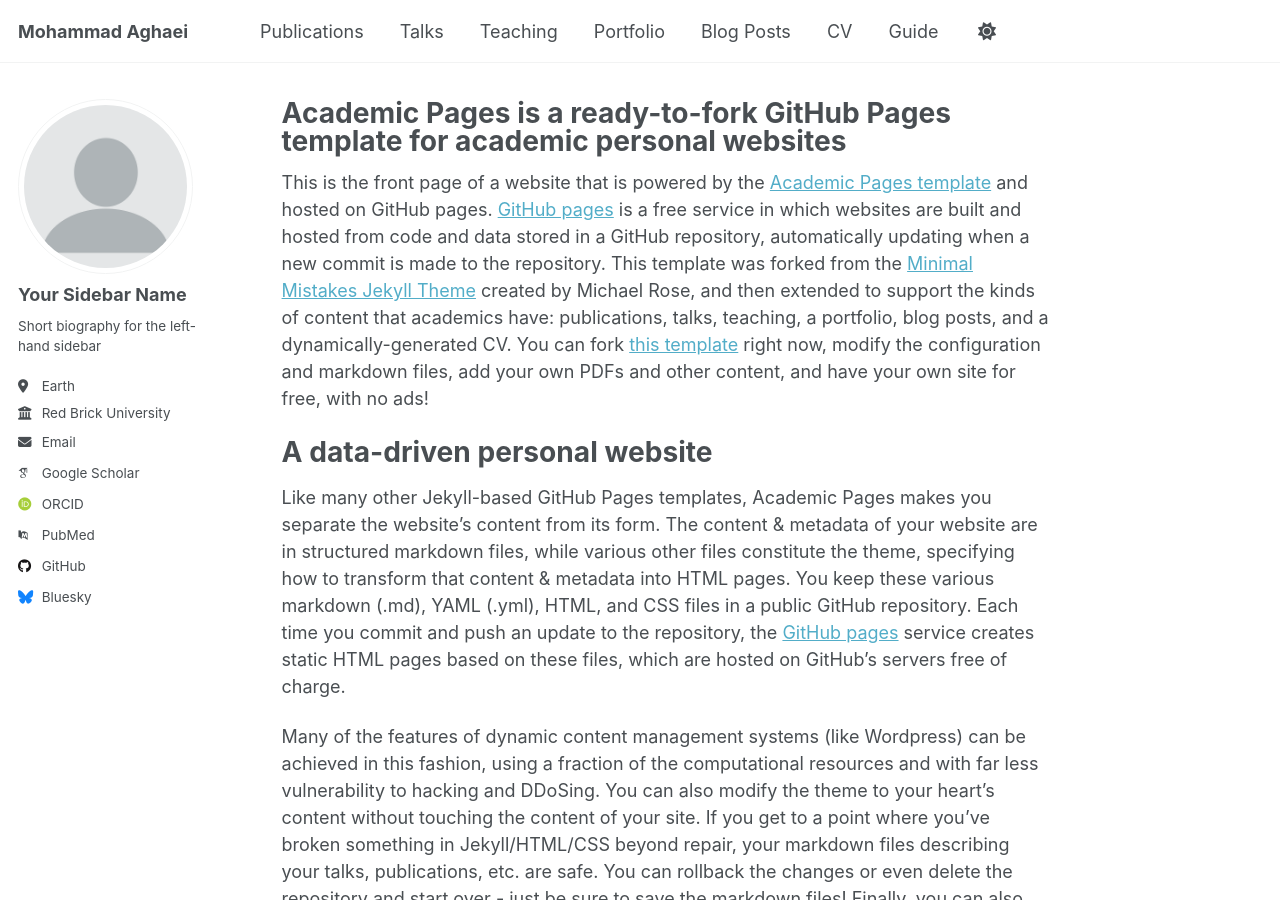
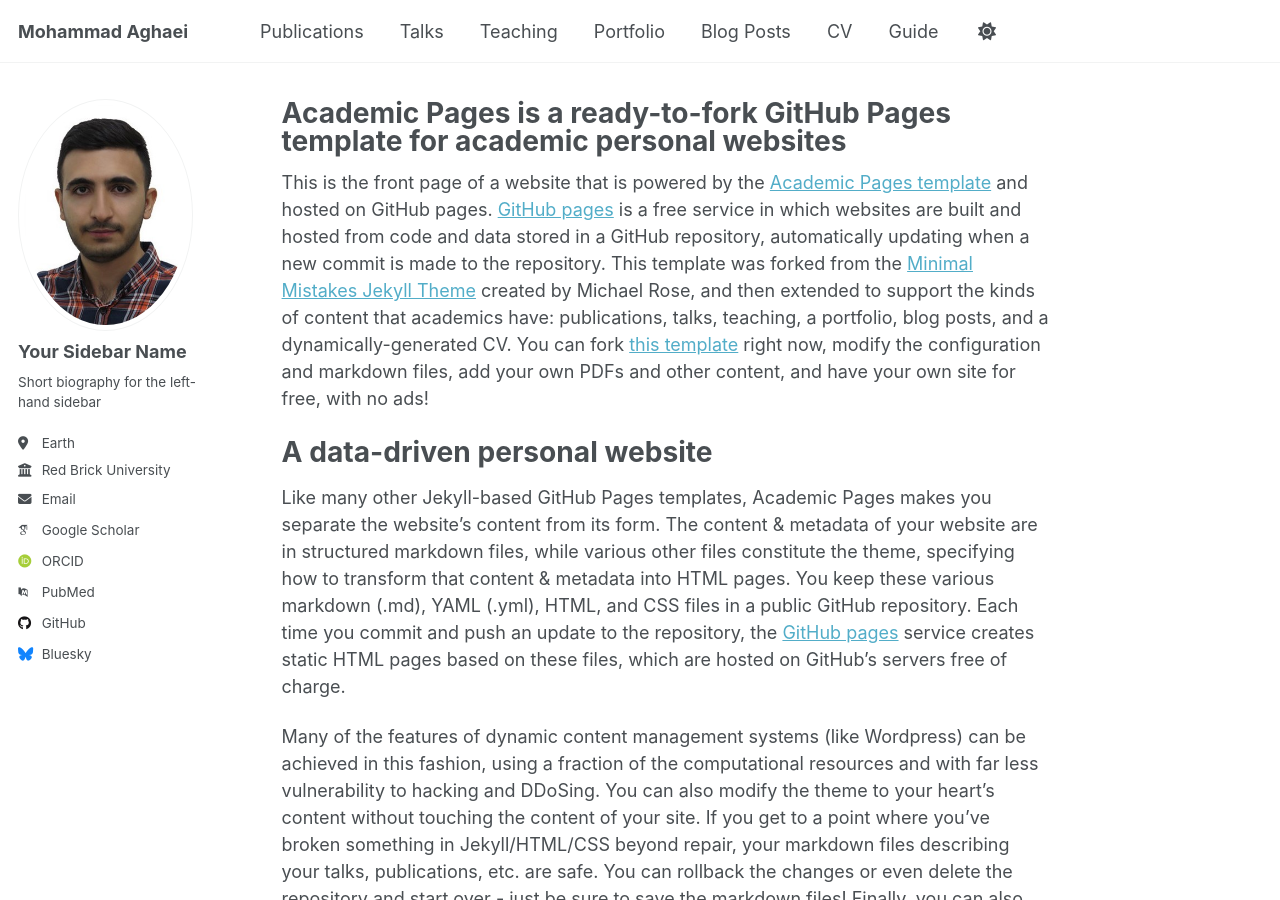
Before and after one commit to mohmmadweb/mohmmadweb.github.io, a Jekyll site: the page built from _pages/about.md, in a window 1280 px wide and 900 px high. Built offline with Jekyll 4.4.1, drawn with Linux system fonts in a browser that asks for light colours; some web fonts are replaced.

Commit message:
change pic

```diff
--- a/_config.yml
+++ b/_config.yml
@@ -22,7 +22,7 @@
 #               Additional customization can be done by editing /_includes/author-profile.html
 author:
   # Biographic information
-  avatar           : "profile.png"
+  avatar           : "4055 d.jpg"
   name             : "Your Sidebar Name"
   pronouns         : # example: "she/her"
   bio              : "Short biography for the left-hand sidebar"
```
Also changed, not shown: images/4055 d.jpg (added).
